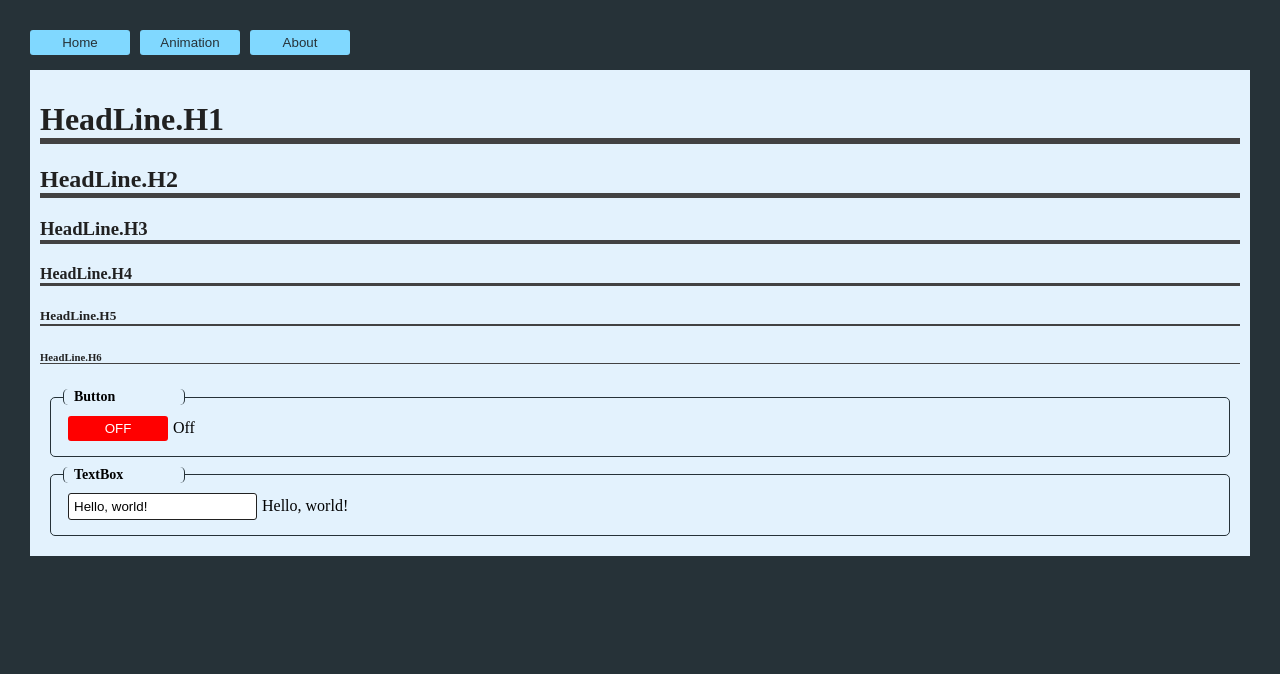
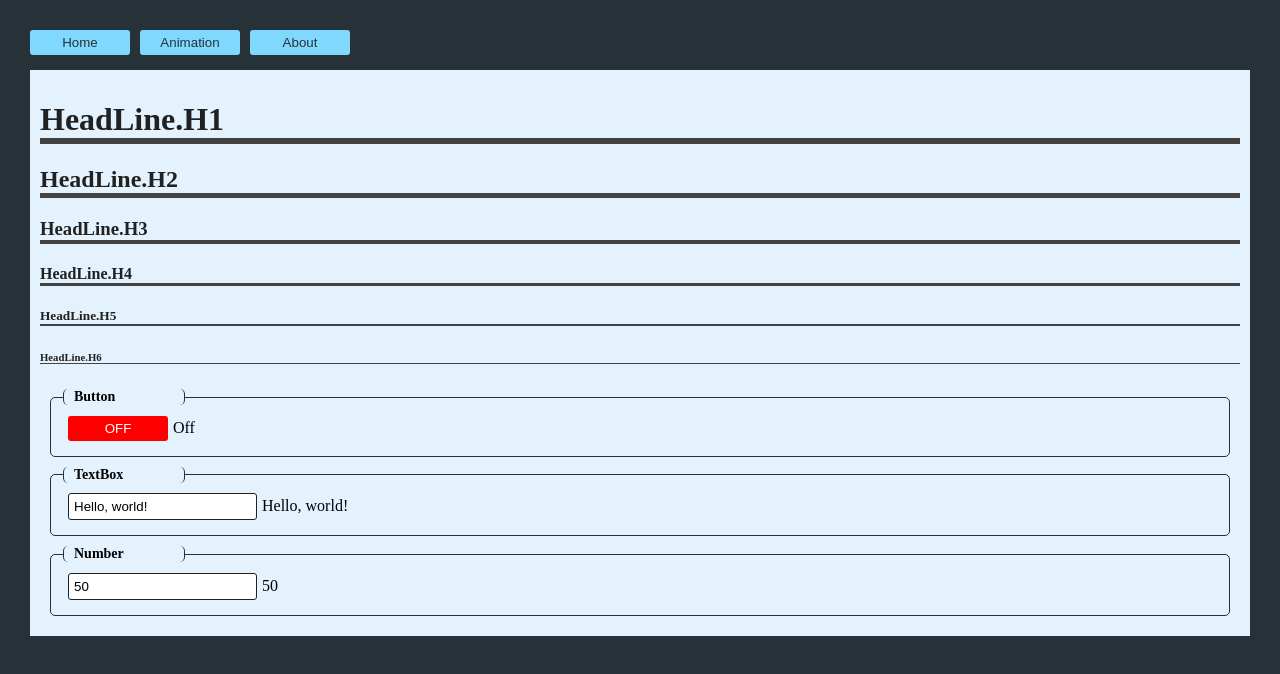
Before and after one commit to fireflower0/react-typescript-practice, a React (Create React App) app: page / in a window 1280 px wide. Shown: the top 674 px of the page. Built offline with nearby package versions, Linux system fonts and the light colour scheme.

Commit message:
Add a Number

```diff
--- /dev/null
+++ b/src/atoms/Number.tsx
@@ -0,0 +1,31 @@
+import PropTypes from 'prop-types';
+import styled from 'styled-components';
+
+const NumberWrapper = styled.input`
+  margin: 5px;
+  padding: 5px;
+  border-radius: 3px;
+  border: 1px solid #212121;
+`;
+
+const Number = ({ setValue, ...rest }: any) => (
+  <NumberWrapper
+    type='number'
+    onChange={e => setValue(e.target.value)}
+    {...rest}
+  />
+);
+
+Number.defaultProps = {
+  value: 0,
+}
+
+Number.propTypes = {
+  value: PropTypes.oneOfType([
+    PropTypes.number,
+    PropTypes.string,
+  ]),
+  setValue: PropTypes.func.isRequired,
+};
+
+export default Number;
--- a/src/pages/Home.tsx
+++ b/src/pages/Home.tsx
@@ -4,6 +4,7 @@ import { HeadLine } from '../atoms/HeadLine';
 import FieldSet from '../atoms/FieldSet';
 import Button from '../atoms/Button';
 import TextBox from '../atoms/TextBox';
+import Number from '../atoms/Number';
 
 const FormWrapper = styled.div`
   margin: 10px;
@@ -14,6 +15,7 @@ const FormWrapper = styled.div`
 const Home = () => {
   const [sw, setSw] = useState('Off');
   const [msg, setMsg] = useState('Hello, world!');
+  const [num, setNum] = useState(50);
 
   return (
     <FormWrapper>
@@ -64,6 +66,16 @@ const Home = () => {
           </div>
         }
       />
+
+      <FieldSet
+        labelText='Number'
+        form={
+          <div>
+            <Number value={num} setValue={setNum} />
+            {num}
+          </div>
+        }
+      />
     </FormWrapper>
   );
 };
```
